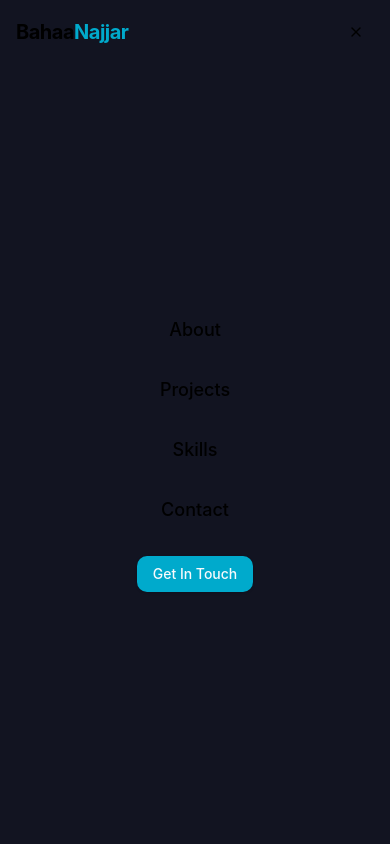
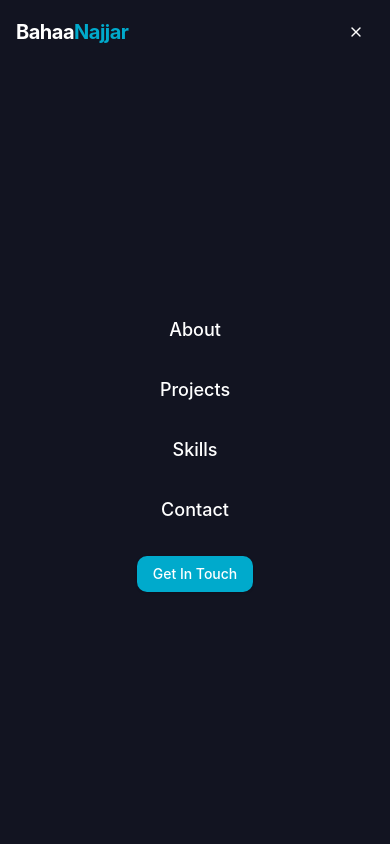
Before and after one commit to 0xffvirus/0xffvirus.github.io, a Next.js app: page / in a window 390 px wide. Both pictures are taken after a click on the button "Open menu". Shown: the top 844 px of the page. Built offline with nearby package versions, Linux system fonts and the light colour scheme.

Commit message:
fixed mobile view

```diff
--- a/next.config.mjs
+++ b/next.config.mjs
@@ -1,6 +1,7 @@
 /** @type {import('next').NextConfig} */
 const nextConfig = {
   reactStrictMode: true,
+  output: "export",
   images: {
     remotePatterns: [
       {
--- a/src/components/portfolio/Header.tsx
+++ b/src/components/portfolio/Header.tsx
@@ -44,7 +44,7 @@ export function Header() {
         </nav>
 
         <Button variant="ghost" size="icon" className="md:hidden" onClick={() => setIsMobileMenuOpen(true)}>
-          <Menu className="h-6 w-6" />
+          <Menu className="h-6 w-6 text-white" />
           <span className="sr-only">Open menu</span>
         </Button>
       </div>
@@ -53,28 +53,28 @@ export function Header() {
         <div className="fixed inset-0 bg-background z-50 md:hidden">
           <div className="container flex flex-col h-full">
             <div className="flex items-center justify-between h-16">
-              <Link href="/" className="text-xl font-bold tracking-tight">
+              <Link href="/" className="text-xl font-bold tracking-tight text-white">
                 Bahaa<span className="text-primary">Najjar</span>
               </Link>
-              <Button variant="ghost" size="icon" onClick={() => setIsMobileMenuOpen(false)}>
-                <X className="h-6 w-6" />
+              <Button className='text-white' variant="ghost" size="icon" onClick={() => setIsMobileMenuOpen(false)}>
+                <X className="h-6 w-6 text-white" />
                 <span className="sr-only">Close menu</span>
               </Button>
             </div>
-            <nav className="flex flex-col items-center justify-center space-y-8 flex-1">
-              <Link href="#about" className="text-lg font-medium" onClick={() => setIsMobileMenuOpen(false)}>
+            <nav className="flex flex-col items-center justify-center space-y-8 flex-1 text-white">
+              <Link href="#about" className="text-lg font-medium text-white" onClick={() => setIsMobileMenuOpen(false)}>
                 About
               </Link>
-              <Link href="#projects" className="text-lg font-medium" onClick={() => setIsMobileMenuOpen(false)}>
+              <Link href="#projects" className="text-lg font-medium text-white" onClick={() => setIsMobileMenuOpen(false)}>
                 Projects
               </Link>
-              <Link href="#skills" className="text-lg font-medium" onClick={() => setIsMobileMenuOpen(false)}>
+              <Link href="#skills" className="text-lg font-medium text-white" onClick={() => setIsMobileMenuOpen(false)}>
                 Skills
               </Link>
-              <Link href="#contact" className="text-lg font-medium" onClick={() => setIsMobileMenuOpen(false)}>
+              <Link href="#contact" className="text-lg font-medium text-white" onClick={() => setIsMobileMenuOpen(false)}>
                 Contact
               </Link>
-              <Button variant="default" onClick={() => setIsMobileMenuOpen(false)} asChild>
+              <Button className='text-white' variant="default" onClick={() => setIsMobileMenuOpen(false)} asChild>
                 <a href="#contact">Get In Touch</a>
               </Button>
             </nav>
```
